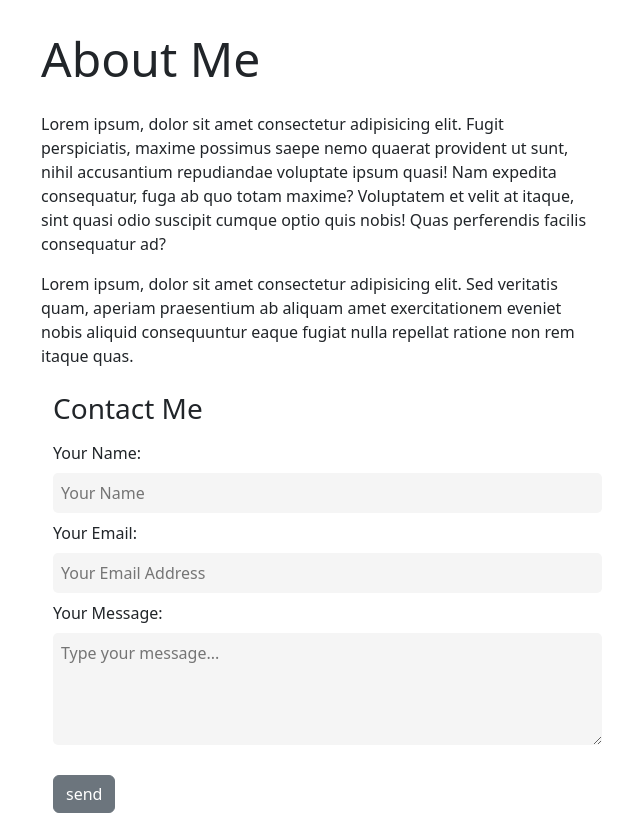
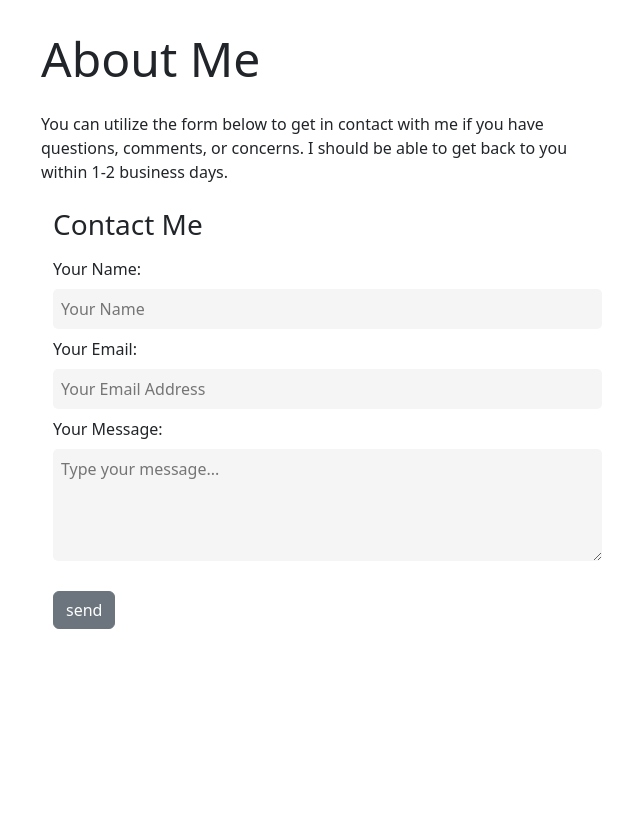
Before and after one commit to hovdek/biography, a plain HTML site: page index.html in a window 1280 px wide. Shown: the part 802-1627 px from the top of the page, without its empty margins (41-681 px from the left). Drawn offline with nearby package versions, Linux system fonts and the light colour scheme.

Commit message:
updated aside content

```diff
--- a/index.html
+++ b/index.html
@@ -85,8 +85,8 @@
                 <div class="my-4">
                     <h2 class="display-5">About Me</h2>
                     <section class="about-me-content my-4">
-                    <p>Lorem ipsum, dolor sit amet consectetur adipisicing elit. Fugit perspiciatis, maxime possimus saepe nemo quaerat provident ut sunt, nihil accusantium repudiandae voluptate ipsum quasi! Nam expedita consequatur, fuga ab quo totam maxime? Voluptatem et velit at itaque, sint quasi odio suscipit cumque optio quis nobis! Quas perferendis facilis consequatur ad?</p>
-                    <aside>Lorem ipsum, dolor sit amet consectetur adipisicing elit. Sed veritatis quam, aperiam praesentium ab aliquam amet exercitationem eveniet nobis aliquid consequuntur eaque fugiat nulla repellat ratione non rem itaque quas.</aside>
+                    <p> </p>
+                    <aside>You can utilize the form below to get in contact with me if you have questions, comments, or concerns. I should be able to get back to you within 1-2 business days.</aside>
                 </section>
                 </div>
 
```
